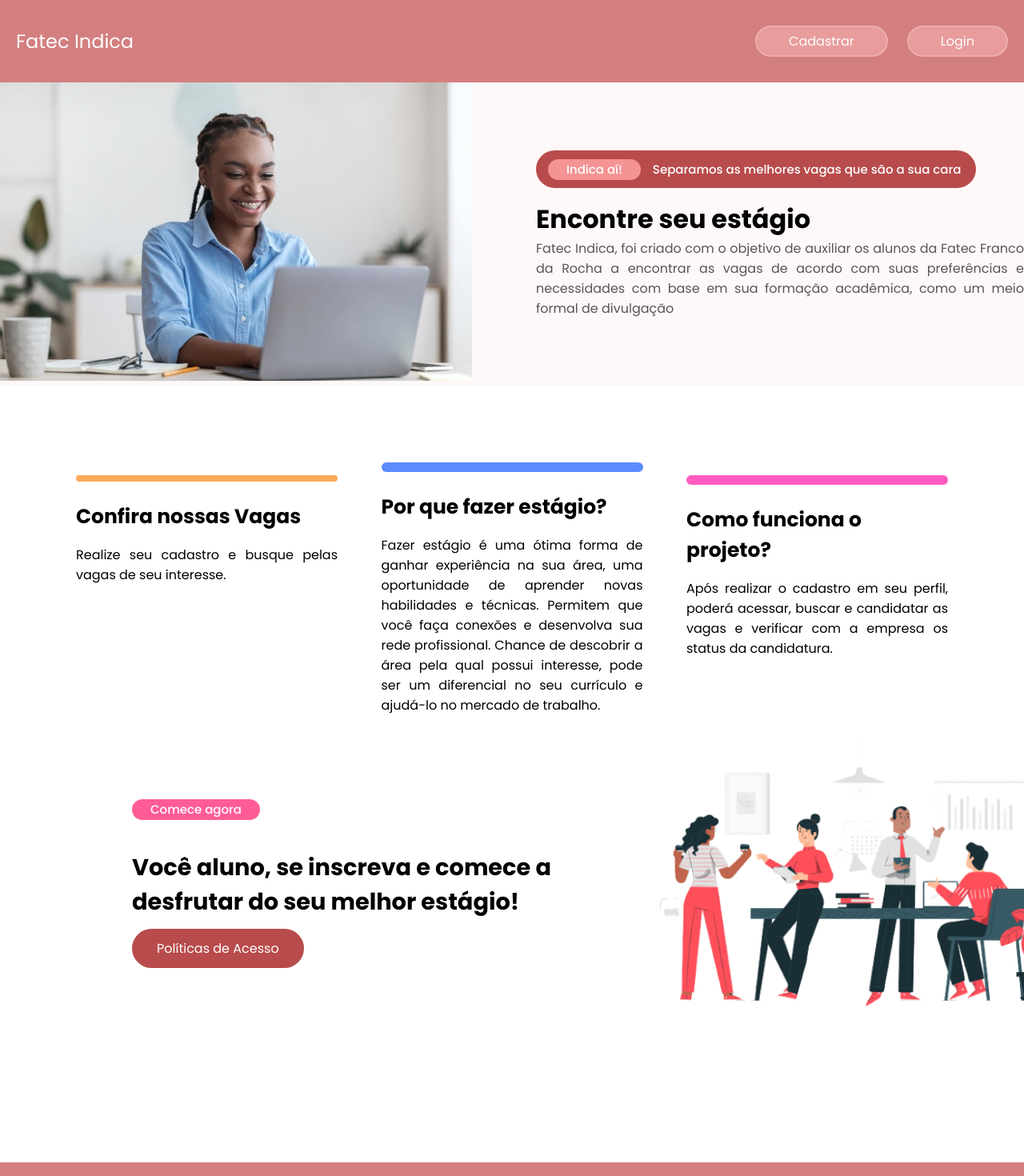
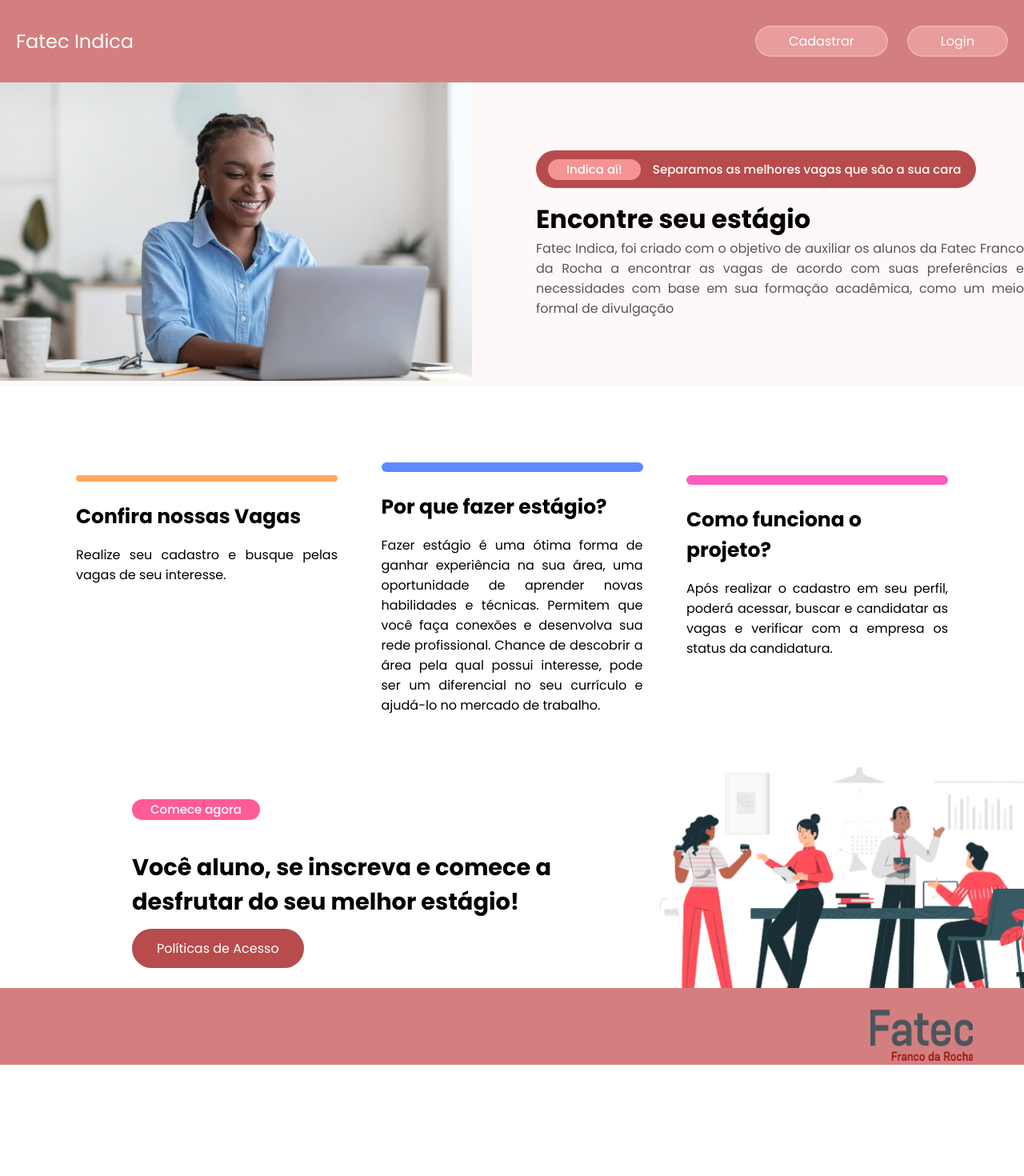
Before and after one commit to GuilhermeWilker/fatec-indica, a React (Vite) app in the folder frontend/: page / in a window 1280 px wide. Shown: the top 1470 px of the page at 80% size. After the commit the page ends 1331 px from the top, so only its background shows below. Built offline with nearby package versions, Linux system fonts and the light colour scheme.

Commit message:
feat: adicionando Footer apenas a página inicial e politica de acesso

```diff
--- a/frontend/src/main.jsx
+++ b/frontend/src/main.jsx
@@ -21,7 +21,7 @@
 import AdicionarVagasPage from './pages/Vagas/Admin/AdicionarVagasPages.jsx';
 import VagasPage from './pages/Vagas/VagasPage.jsx';
 import ProtectedAlunoRoutes from './context/ProtectedAlunoRoutes.jsx';
-import Footer from './components/Footer.jsx';
+// import Footer from './components/Footer.jsx';
 import PoliticaPrivacidadePage from './pages/PoliticaPrivacidade/PoliticaPrivacidadePage.jsx';
 import EditarVagasPages from './pages/Vagas/Admin/EditarVagasPage.jsx';
 
@@ -59,9 +59,6 @@
             </Route>
           </Routes>
         </div>
-
-
-        <Footer />
       </BrowserRouter>
     </AuthProvider>
   </React.StrictMode>,
--- a/frontend/src/pages/HomePage.jsx
+++ b/frontend/src/pages/HomePage.jsx
@@ -1,11 +1,13 @@
 import ContentSection from "../components/home/content/ContentSection"
 import HeroSection from "../components/home/hero/HeroSection"
+import Footer from '../components/Footer'
 
 export default function HomePage() {
     return (
         <div className="home">
             <HeroSection />
             <ContentSection />
+            <Footer />
         </div>
     )
 }
--- a/frontend/src/pages/PoliticaPrivacidade/PoliticaPrivacidadePage.jsx
+++ b/frontend/src/pages/PoliticaPrivacidade/PoliticaPrivacidadePage.jsx
@@ -1,7 +1,9 @@
 import "./politica-privacidade.css";
+import Footer from "../../components/Footer";
 
 export default function PoliticaPrivacidadePage() {
   return (
+    <>
       <main>
         <h4 className="paragrafo">Políticas de Acesso</h4>
 
@@ -48,6 +50,14 @@
           <br /> desses sites e não podemos aceitar responsabilidade por suas
           respectivas políticas de privacidade.
         </p>
+
+
       </main>
+
+      <Footer />
+    </>
+
+
+
   );
 }
--- a/frontend/src/pages/PoliticaPrivacidade/politica-privacidade.css
+++ b/frontend/src/pages/PoliticaPrivacidade/politica-privacidade.css
@@ -1,4 +1,4 @@
 main {
-    height: 100%;
+    height: 90vh;
     padding: 1em;
 }
```
Lines whose indentation alone changed are shown as unchanged.
